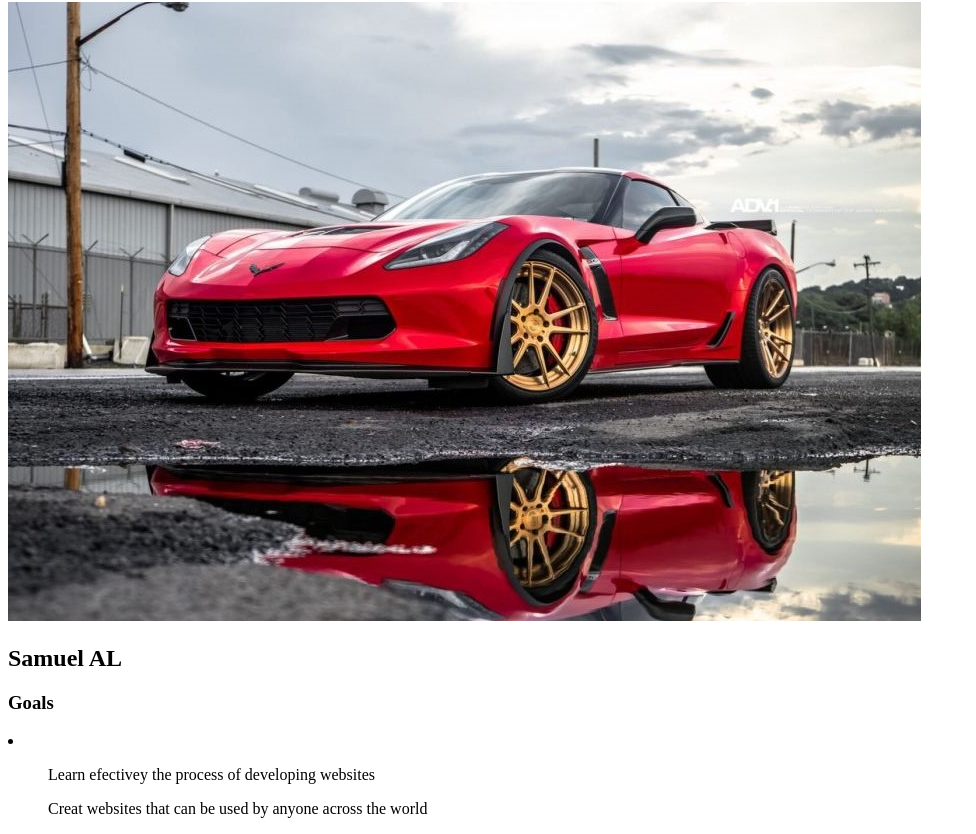
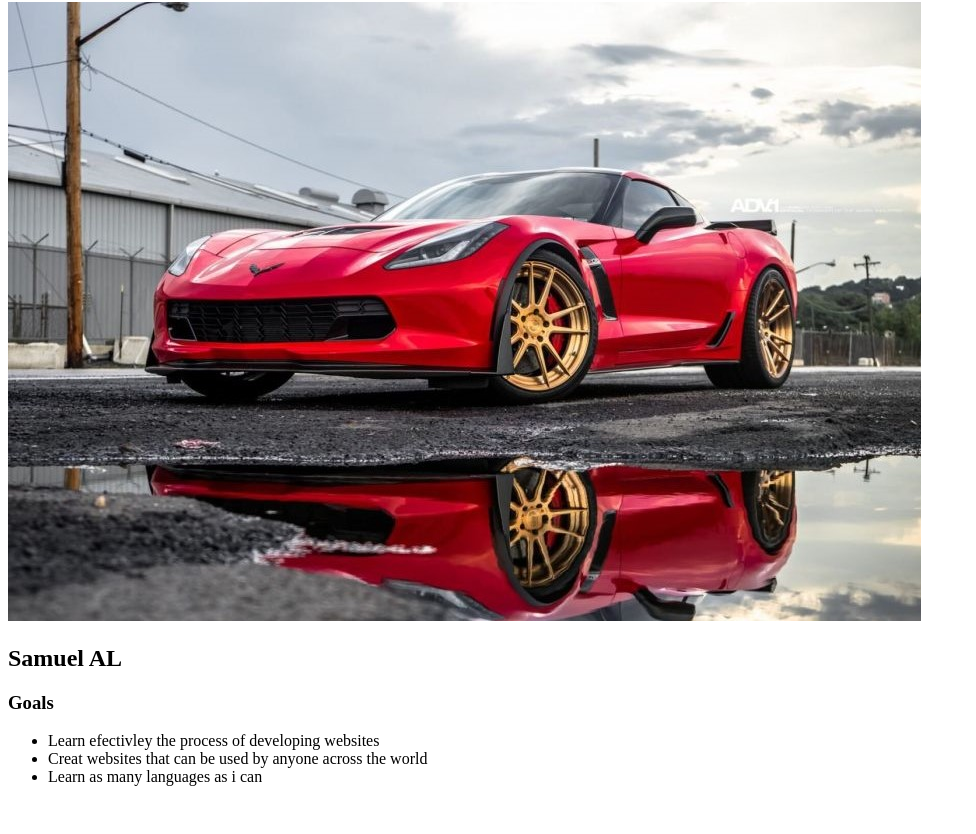
Before and after one commit to SamuelALuis/SamuelALuis.github.io, a plain HTML site: page index.html in a window 1280 px wide. Shown: the part 78-912 px from the top of the page, without its empty margins (0-976 px from the left). After the commit the page ends 880 px from the top, so only its background shows below. Drawn offline with Linux system fonts and the light colour scheme.

Commit message:
update index

```diff
--- a/index.html
+++ b/index.html
@@ -14,10 +14,15 @@
         <h2>Samuel AL</h2>
     </header>
     <h3>Goals</h3>
-    <li>
-    <ul>Learn efectivey the process of developing websites</ul>
-    <ul>Creat websites that can be used by anyone across the world</ul>
-    <ul></ul>
-    </li>
+    <ul>
+        <li>Learn efectivley the process of developing websites</li>
+        <li>Creat websites that can be used by anyone across the world</li>
+        <li>Learn as many languages as i can</li>
+    </ul>
+
+
+
+
+
 </body>
 </html>
```
